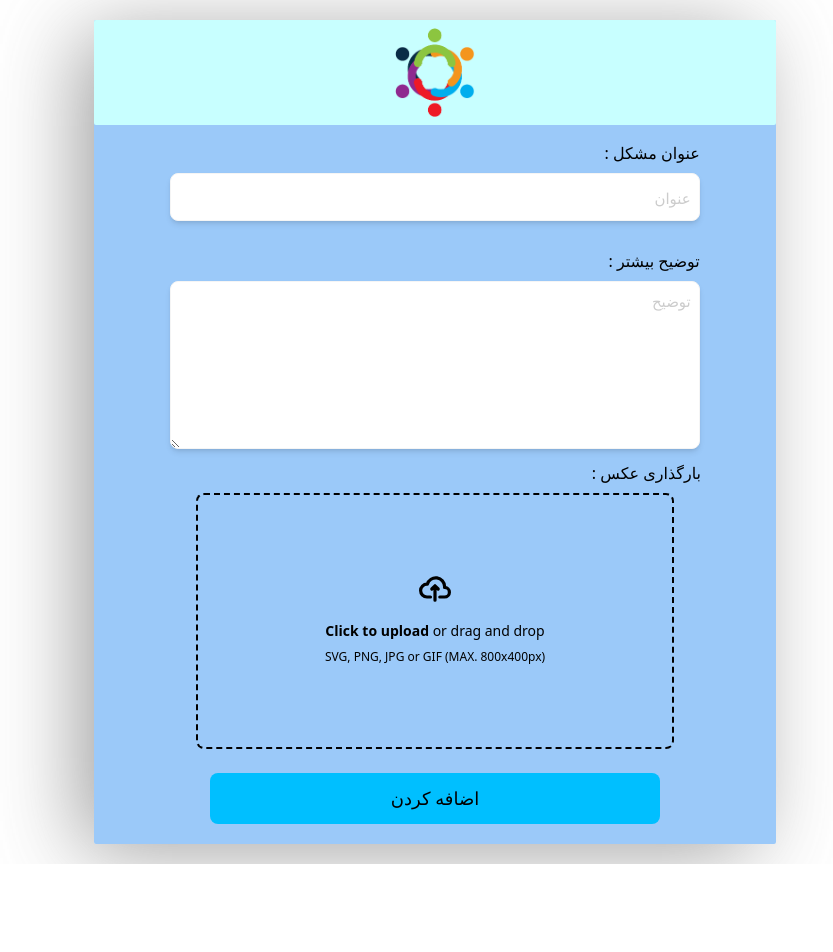
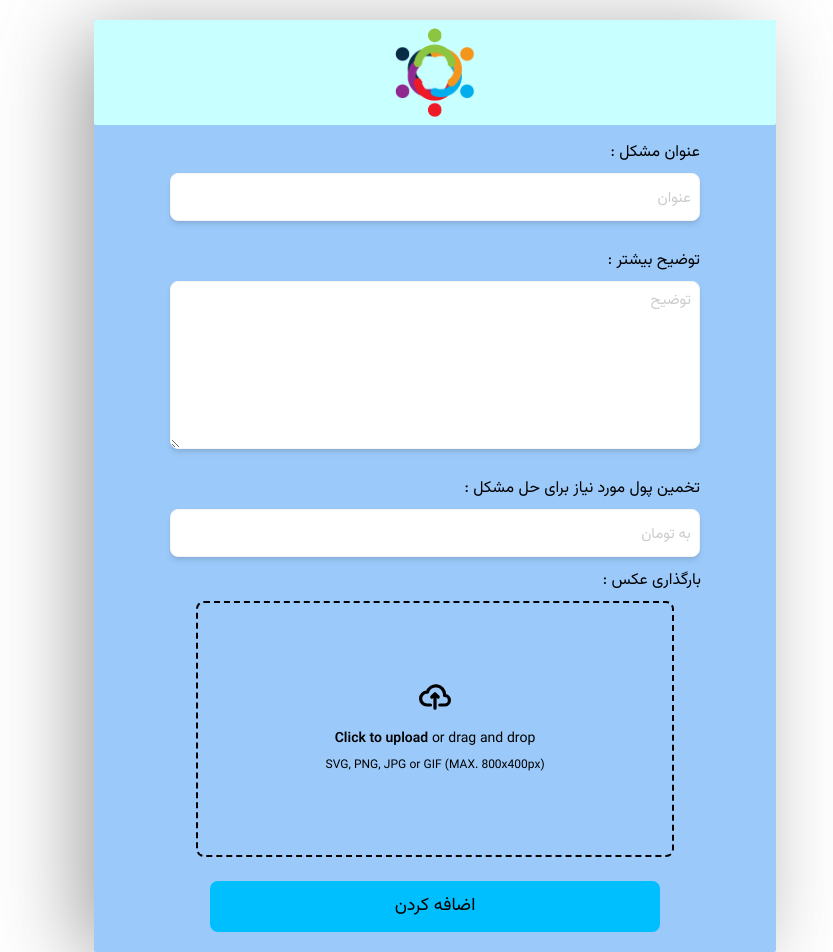
Before and after one commit to Devel00/Louis-XVI, a React (Create React App) app: page /AddProblem in a window 1280 px wide. Shown: the top 952 px of the page, without its empty margins (205-1038 px from the left). Before the commit the page ends 864 px from the top, so only its background shows below. Built offline with nearby package versions, Linux system fonts and the light colour scheme.

Commit message:
make some changes in creating problem api and other pages

```diff
--- a/src/Components/AddProblem.jsx
+++ b/src/Components/AddProblem.jsx
@@ -1,8 +1,52 @@
-import React, { useContext } from "react";
+import React, { useState, createContext } from "react";
 import { data } from "../data/data";
-import { Link } from "react-router-dom";
+import { Link, useNavigate } from "react-router-dom";
 
 const AddProblem = () => {
+    const [title, setTitle] = useState("")
+    const [file, setFile] = useState([])
+    const [image, setImage] = useState([])
+    const [description, setDescription] = useState("")
+    const [money, setMoney] = useState("")
+    const [userInfo, setUserInfo] = useState(
+        JSON.parse(localStorage.getItem("Info"))
+    );
+    const onChangeFile = e => {
+        setImage(image, e.target.files[0])
+        file =
+        {
+            id : 0,
+            image : image[0],
+            problem_id : 1
+        };
+        setFile([file, e.target.files[0]]);
+        console.log('file : ', file);
+    };
+    const navigate = useNavigate(); //why????
+    async function handelCreateProblem() {
+        let Problems = {
+            title: title,
+            description: description,
+            financial_amount: money,
+            // problem_images:file ,
+            is_done: false,
+            creator: userInfo.id
+        };
+        console.log(Problems)
+        await fetch("https://biglybigly.iran.liara.run/api/v1/problems/problems/", {
+            method: "POST",
+            headers: {
+                "Content-Type": "application/json",
+                Accept: "application/json",
+            },
+            body: JSON.stringify(Problems),
+        })
+        .then(() => {
+            navigate("/Profile");
+            console.log("sucess");
+        })
+        .catch((e) => {console.log(e);})
+    }
 
     return (
         <div class="flex items-center justify-center p-5">
@@ -23,6 +67,8 @@ const AddProblem = () => {
                                 className=" sm:w-[100%] px-2 font-main font-normal placeholder:text-[15px] placeholder:text-bg-300 text-[20px] rounded-[8px] py-2 border border-bg-200 shadow-md "
                                 type="text"
                                 placeholder="عنوان"
+                                value={title}
+                                onChange={(e) => setTitle(e.target.value)}
                             ></input>
                         </div>
                     </div>
@@ -35,7 +81,23 @@ const AddProblem = () => {
                                 type="text"
                                 rows="5"
                                 placeholder="توضیح"
+                                value={description}
+                                onChange={(e) => setDescription(e.target.value)}
                             ></textarea>
+                        </div>
+                    </div>
+                    <div className="sm:w-[100%] sm:h-max sm:flex sm:flex-row  flex-col  items-center justify-center ">
+                        <div className=" sm:w-[80%] px-2  pt-4 pb-2 flex flex-col items-start gap-2">
+                            <label className="  font-main ">تخمین پول مورد نیاز برای حل مشکل :</label>
+                            <input
+                                dir="rtl"
+                                className=" sm:w-[100%] px-2 font-main font-normal placeholder:text-[15px] placeholder:text-bg-300 text-[20px] rounded-[8px] py-2 border border-bg-200 shadow-md "
+                                type="number"
+                                rows="5"
+                                placeholder="به تومان"
+                                value={money}
+                                onChange={(e) => setMoney(e.target.value)}
+                            ></input>
                         </div>
                     </div>
                     <div className="w-full h-full flex flex-col justify-center items-center gap-2">
@@ -51,12 +113,17 @@ const AddProblem = () => {
                                     <p class="mb-2 text-sm text-gray-500 dark:text-gray-400"><span class="font-main font-semibold">Click to upload</span> or drag and drop</p>
                                     <p class="text-xs text-gray-500 dark:text-gray-400">SVG, PNG, JPG or GIF (MAX. 800x400px)</p>
                                 </div>
-                                <input id="dropzone-file" type="file" class="hidden" />
+                                <input
+                                id="dropzone-file"
+                                type="file"
+                                class="hidden"
+                                onChange={onChangeFile}
+                                />
                             </label>
                         </div>
                     </div>
                     <div className=" py-5 px-5 flex flex-col justify-center items-center ">
-                        <button className="">
+                        <button className="" onClick={handelCreateProblem}>
                             <div className=" bg-accent-100 hover:bg-primary-100 hover:text-bg-100 hover:font-bold w-[100%] sm:w-[450px] pt-3 pb-3 flex rounded-[8px] flex-col items-center gap-2">
                                 <div className="">
                                     <span className="font-main text-[18px]">اضافه کردن</span>
--- a/src/Components/Profile.jsx
+++ b/src/Components/Profile.jsx
@@ -17,32 +17,13 @@ const Profile = () => {
 
   return (
     <MyContext.Provider value={[showModal, setShowModal]}>
-      (
-      <div className=" w-[100%] ">
+      <div className=" w-full ">
         {showModal && <Increase />}
         <div>
-          {" "}
-          <div className=" bg-bg-200 z-10 w-full h-[80px] ">
-            <div>
+          <div className=" bg-bg-200 w-full h-[10%] ">
+            <div className="flex flex-col justify-center items-center">
               <img
-                className=" absolute top-1 left-[48%] w-[60px] h-[60px]"
-                src={data[1].image}
-                alt=""
-              ></img>
-            </div>
-            <Link to="/">
-              <div className=" hover:scale-105 absolute left-8 top-[3%] text-primary-100 ">
-                <IoHomeOutline
-                  className=" hover:scale-105  hover:duration-[900ms]"
-                  size={30}
-                />
-              </div>
-            </Link>
-          </div>
-          <div className=" bg-bg-200 w-full h-[80px] ">
-            <div>
-              <img
-                className=" absolute top-1 left-[48%] w-[60px] h-[60px]"
+                className="py-2 left-[48%] w-[70px] h-[85px] "
                 src={data[1].image}
                 alt=""
               ></img>
--- a/src/Components/Signup.jsx
+++ b/src/Components/Signup.jsx
@@ -101,7 +101,7 @@ const Login = () => {
               <input
                 dir="ltr"
                 className=" sm:w-[215px] w-[80%] px-2 font-normal placeholder:text-[15px] text-[20px] rounded-[8px] placeholder:text-bg-300  py-2 border border-bg-200 shadow-md "
-                type="text"
+                type="password"
                 placeholder="password ..."
                 value={password}
                 onChange={(e) => setPassword(e.target.value)}
--- a/src/index.css
+++ b/src/index.css
@@ -2,7 +2,7 @@
 @tailwind components;
 @tailwind utilities;
 #root {
-    font-family:  Vazir !important;
+    font-family:  Vazirmatn !important;
   }
   @layer components{
 
--- a/tailwind.config.js
+++ b/tailwind.config.js
@@ -15,20 +15,20 @@ module.exports = {
     },
     fontFamily: {
       main: [
-        "Vazir",
-        "system-ui",
-        "-apple-system",
-        "BlinkMacSystemFont",
-        "Segoe UI",
-        "Roboto",
-        "Helvetica Neue",
-        "Arial",
-        "Noto Sans",
-        "sans-serif",
-        "Apple Color Emoji",
-        "Segoe UI Emoji",
-        "Segoe UI Symbol",
-        "Noto Color Emoji",
+        "Vazirmatn",
+        // "system-ui",
+        // "-apple-system",
+        // "BlinkMacSystemFont",
+        // "Segoe UI",
+        // "Roboto",
+        // "Helvetica Neue",
+        // "Arial",
+        // "Noto Sans",
+        // "sans-serif",
+        // "Apple Color Emoji",
+        // "Segoe UI Emoji",
+        // "Segoe UI Symbol",
+        // "Noto Color Emoji",
       ],
     },
     extend: {},
```
